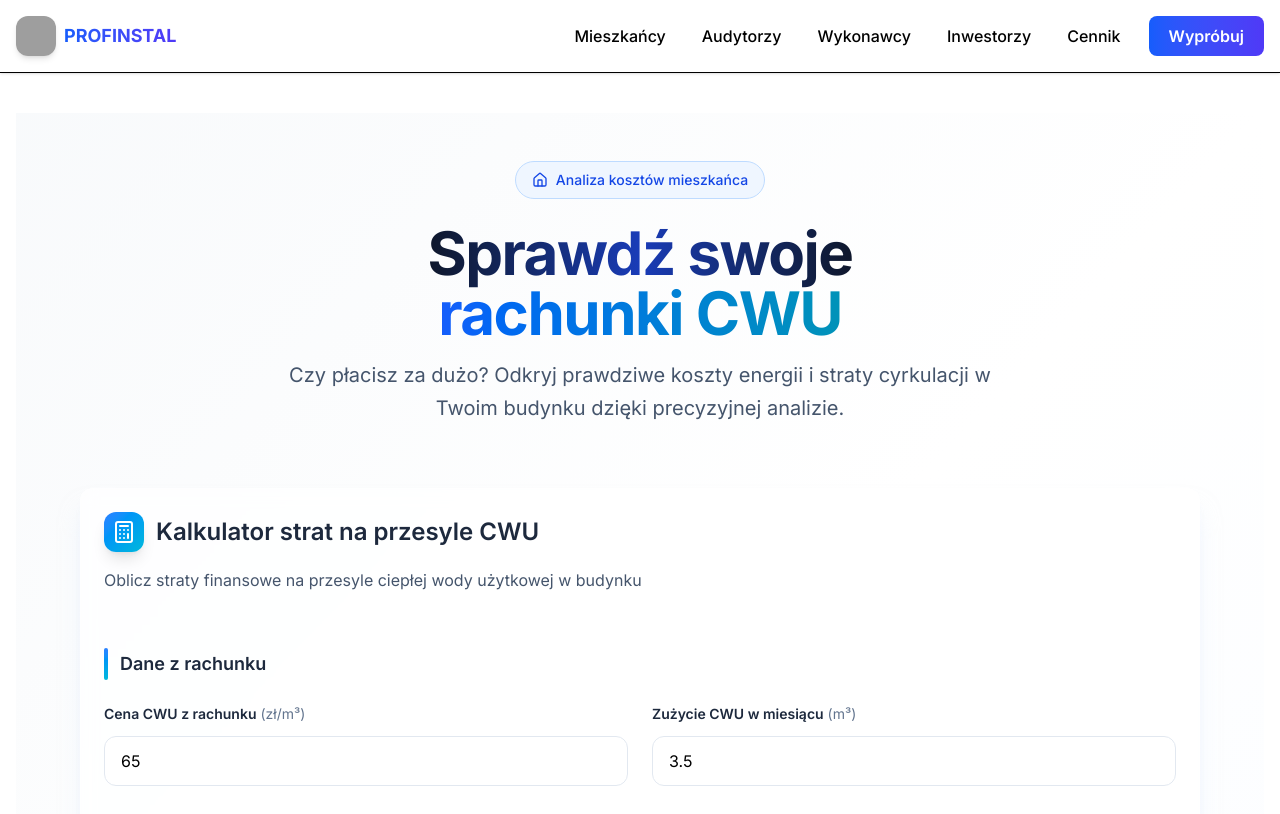
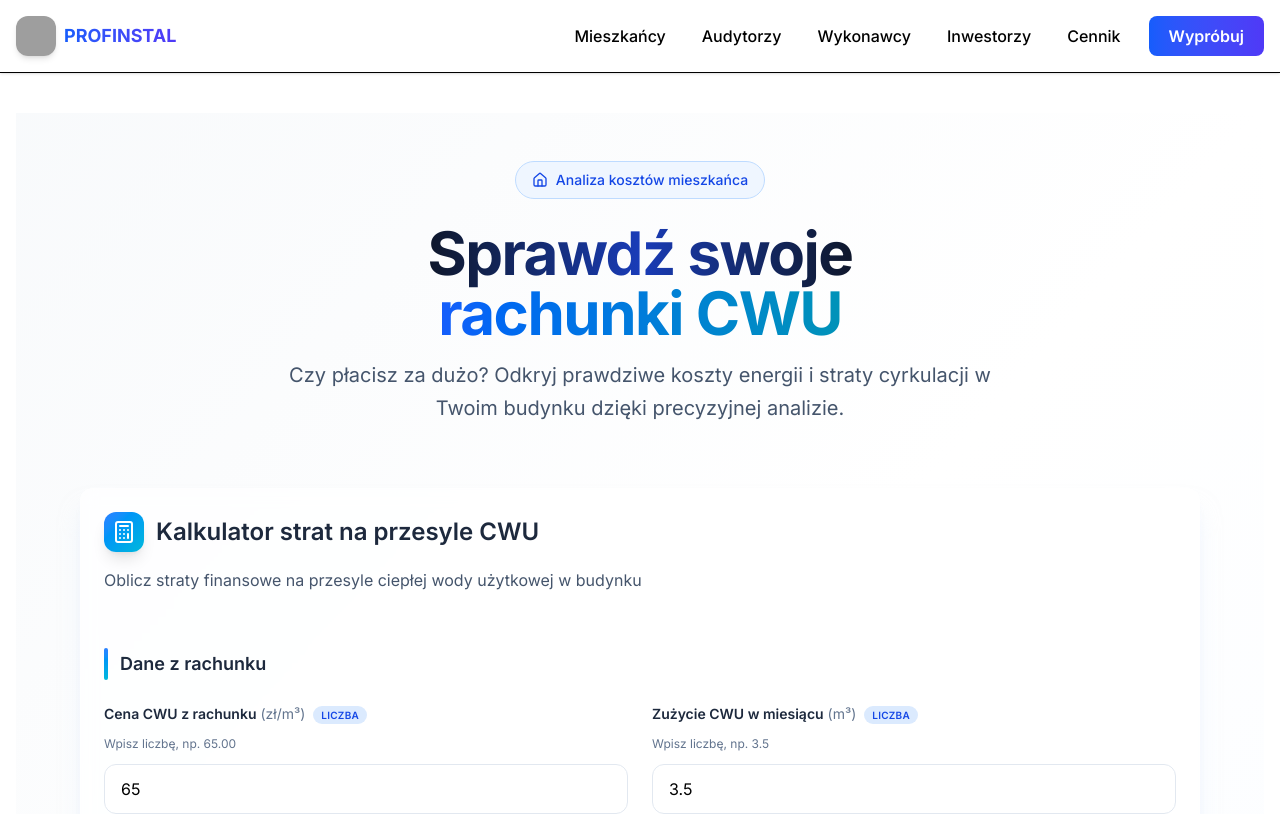
Before and after one commit to maciejslusarczykprofinstal/CWUv6, a Next.js app: page /mieszkancy in a window 1280 px wide. Shown: the top 814 px of the page. Built offline with nearby package versions, Linux system fonts and the light colour scheme; grey boxes are pictures that could not be loaded.

Commit message:
feat(mieszkancy): wyróżnienie pól liczbowych (badge + hint) i inputMode=decimal; fix(api): usuń any w payload

```diff
--- a/src/app/api/report/resident/route.ts
+++ b/src/app/api/report/resident/route.ts
@@ -1,4 +1,3 @@
-
 import { NextRequest } from "next/server";
 import { makeResidentPDF } from "@/lib/report/resident-pdf";
 
@@ -9,51 +8,36 @@ export async function GET(req: NextRequest) {
   try {
     const raw = req.nextUrl.searchParams.get("data");
     if (!raw) {
-      return new Response(
-        JSON.stringify({ ok: false, error: "Missing ?data" }),
-        {
-          status: 400,
-          headers: { "Content-Type": "application/json" },
-        },
-      );
+      return new Response(JSON.stringify({ ok: false, error: "Missing ?data" }), {
+        status: 400,
+        headers: { "Content-Type": "application/json" },
+      });
     }
 
-    let parsed: unknown;
+  type ResidentReportPayload = { input?: unknown; result?: unknown };
+  let payload: ResidentReportPayload;
     try {
-      parsed = JSON.parse(raw);
+  payload = JSON.parse(raw) as ResidentReportPayload;
     } catch {
-      return new Response(
-        JSON.stringify({ ok: false, error: "Invalid JSON" }),
-        {
-          status: 400,
-          headers: { "Content-Type": "application/json" },
-        },
-      );
-    }
-    if (typeof parsed !== "object" || parsed === null) {
-      return new Response(
-        JSON.stringify({ ok: false, error: "Invalid payload" }),
-        {
-          status: 400,
-          headers: { "Content-Type": "application/json" },
-        },
-      );
+      return new Response(JSON.stringify({ ok: false, error: "Invalid JSON" }), {
+        status: 400,
+        headers: { "Content-Type": "application/json" },
+      });
     }
 
-    const { input, result } = parsed as { input: unknown; result: unknown };
+    const { input, result } = payload || {};
+    const bytes = await makeResidentPDF(input, result); // Uint8Array
 
-    const bytes = await makeResidentPDF(input, result); // Uint8Array
-    // Podajemy ArrayBuffer (BodyInit akceptuje)  bez kombinacji z BlobPart
-    const ab = bytes.buffer.slice(
-      bytes.byteOffset,
-      bytes.byteOffset + bytes.byteLength,
-    );
+    // *** KLUCZ: użyjemy Blob z Uint8Array (zgodne z BodyInit) ***
+    const u8 = bytes instanceof Uint8Array ? bytes : new Uint8Array(bytes as ArrayBuffer);
+    const compatibleU8 = new Uint8Array(u8);
+    const blob = new Blob([compatibleU8], { type: "application/pdf" });
 
-    return new Response(ab as ArrayBuffer, {
+    return new Response(blob, {
       headers: {
         "Content-Type": "application/pdf",
         "Content-Disposition": "attachment; filename=raport-mieszkancy.pdf",
-        "Cache-Control": "no-store",
+        "Cache-Control": "no-store"
       },
     });
   } catch (e) {
--- a/src/app/mieszkancy/page.tsx
+++ b/src/app/mieszkancy/page.tsx
@@ -153,23 +153,27 @@ export default function MieszkancyPage() {
                   </h3>
                 </div>
                 <div className="grid md:grid-cols-2 gap-6">
-                  <Field label="Cena CWU z rachunku" unit="zł/m³">
+                  <Field label="Cena CWU z rachunku" unit="zł/m³" numeric hint="Wpisz liczbę, np. 65.00">
                     <input
                       name="cwuPriceFromBill"
                       type="number"
                       step="0.01"
                       min="0"
+                      inputMode="decimal"
+                      placeholder="np. 65.00"
                       defaultValue={65}
                       className="w-full px-4 py-3 border border-slate-200 dark:border-slate-700 rounded-xl bg-white/50 dark:bg-slate-800/50 backdrop-blur-sm focus:ring-2 focus:ring-blue-500 focus:border-transparent transition-all placeholder-slate-400 dark:placeholder-slate-500"
                       required
                     />
                   </Field>
-                  <Field label="Zużycie CWU w miesiącu" unit="m³">
+                  <Field label="Zużycie CWU w miesiącu" unit="m³" numeric hint="Wpisz liczbę, np. 3.5">
                     <input
                       name="monthlyConsumption"
                       type="number"
                       step="0.1"
                       min="0"
+                      inputMode="decimal"
+                      placeholder="np. 3.5"
                       defaultValue={3.5}
                       className="w-full px-4 py-3 border border-slate-200 dark:border-slate-700 rounded-xl bg-white/50 dark:bg-slate-800/50 backdrop-blur-sm focus:ring-2 focus:ring-blue-500 focus:border-transparent transition-all placeholder-slate-400 dark:placeholder-slate-500"
                       required
@@ -447,11 +451,13 @@ export default function MieszkancyPage() {
   );
 }
 
-function Field({ label, unit, children, optional = false }: {
+function Field({ label, unit, children, optional = false, numeric = false, hint }: {
   label: string;
   unit?: string;
   children: React.ReactNode;
-  optional?: boolean
+  optional?: boolean;
+  numeric?: boolean;
+  hint?: string;
 }) {
   return (
     <div className="space-y-3">
@@ -459,7 +465,15 @@ function Field({ label, unit, children, optional = false }: {
         {label}
         {unit && <span className="text-slate-500 dark:text-slate-400 font-normal"> ({unit})</span>}
         {optional && <span className="text-slate-400 dark:text-slate-500 font-normal ml-2">(opcjonalne)</span>}
+        {numeric && (
+          <span className="ml-2 inline-flex items-center rounded-full bg-blue-100 text-blue-700 dark:bg-blue-900/40 dark:text-blue-200 px-2 py-0.5 text-[10px] font-semibold tracking-wide">
+            LICZBA
+          </span>
+        )}
       </label>
+      {hint && (
+        <p className="text-xs text-slate-500 dark:text-slate-400">{hint}</p>
+      )}
       {children}
     </div>
   );
```
Also changed, not shown: 2 other files (tests, documents, lock files or other folders).
